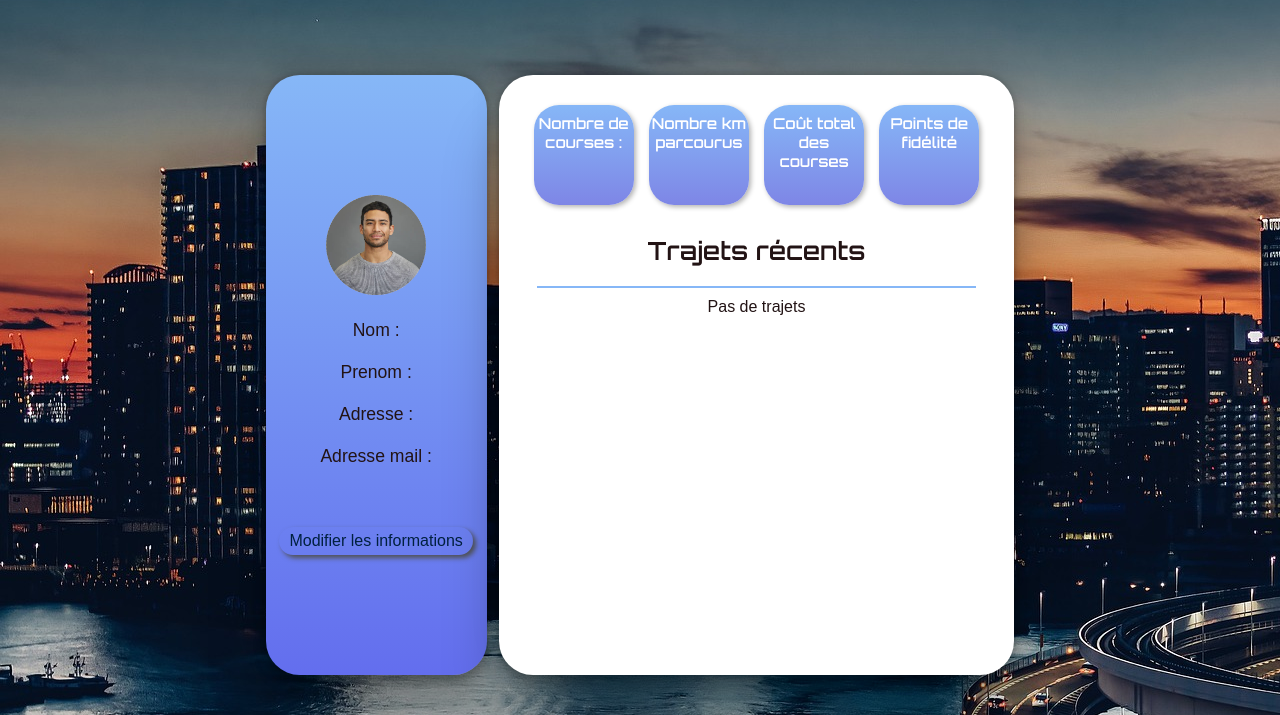
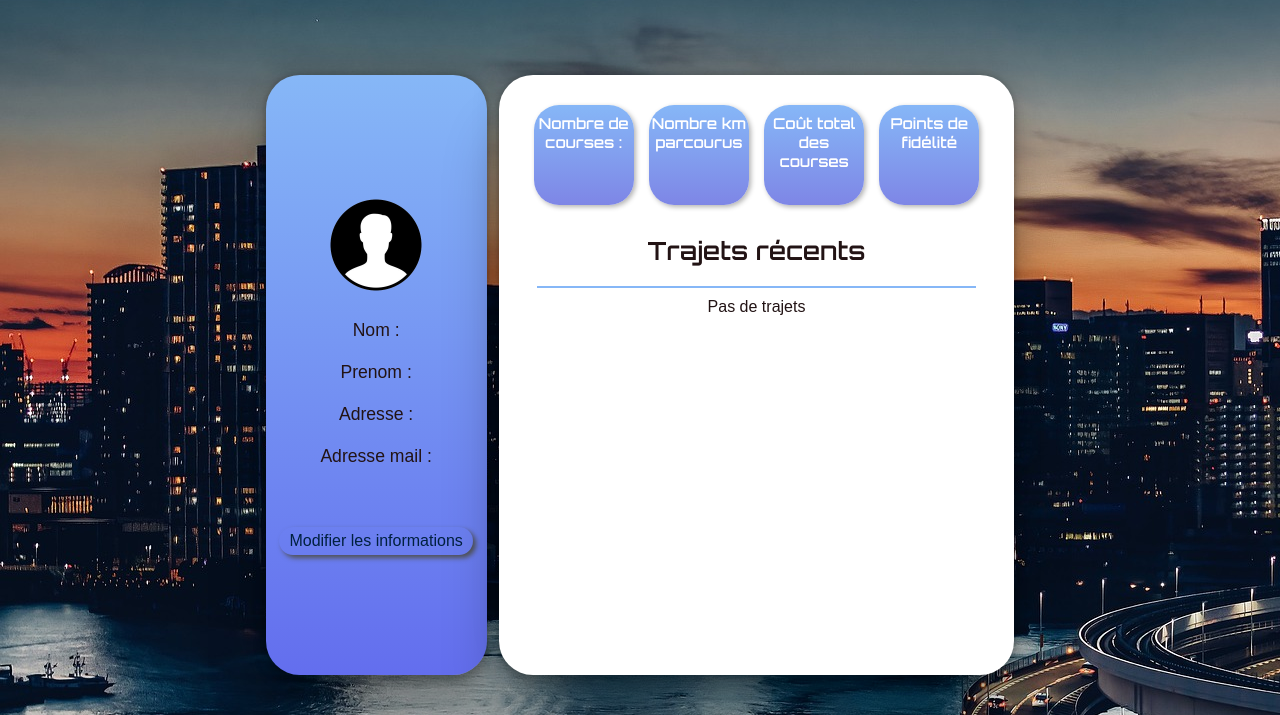
Before and after one commit to Doudmak/TaxiCab, a PHP site: page /MonCompte/MonCompte.php in a window 1280 px wide. Shown: the part 105-820 px from the top of the page. Run offline with PHP 8.4, Linux system fonts and the light colour scheme.

Commit message:
modif img de profile

```diff
--- a/MonCompte/MonCompte.php
+++ b/MonCompte/MonCompte.php
@@ -48,7 +48,15 @@
         <div class="container">
             <div class="left">
                 <div class="infos">
-                    <img src="images/ppman.png" class="img-profile" alt=""> <br>
+                <?php
+                            if(isset($_SESSION['user'])) { ?>
+                                <img src="images/ppman.png" class="img-profile" alt=""> <br> <?php
+                            } else {
+                                ?>
+                                <img src="images/dummy.png" class="img-profile" alt=""> <br>
+                                <?php
+                            }
+                ?>
                     <?php
                             if(isset($_SESSION['user'])) { ?>
                                 <img src="images/4,5etoiles.png" alt="" id="etoiles">
```
